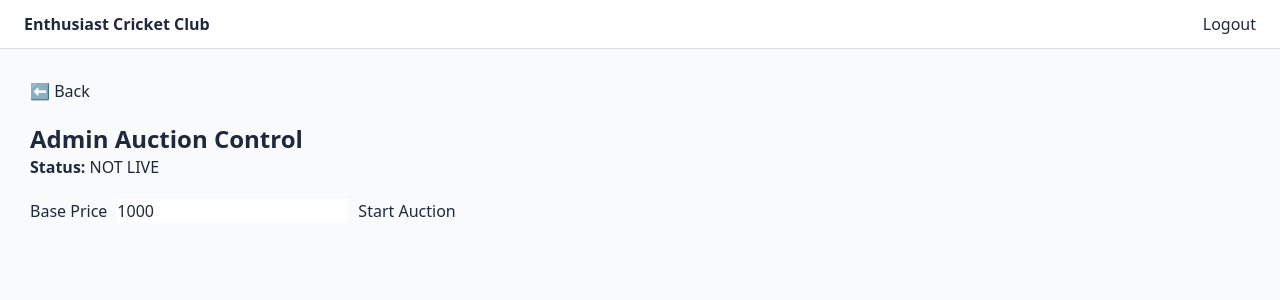
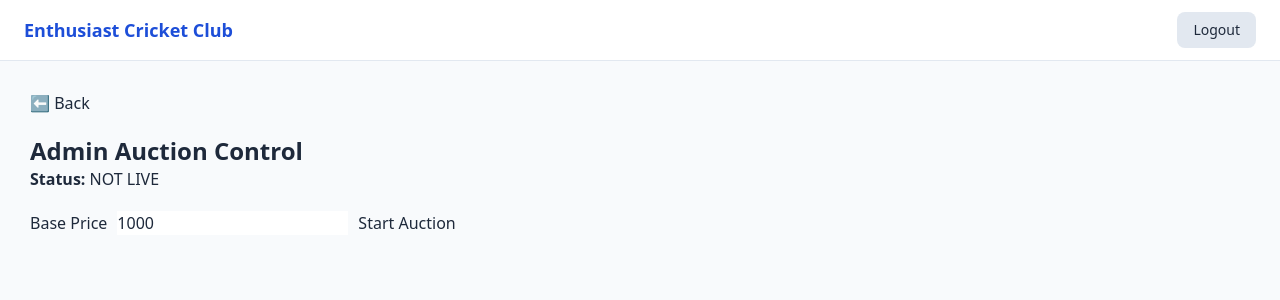
Before and after one commit to skppatil1997-stack/ecc-frontend, a Next.js app: page /admin/auction in a window 1280 px wide. Shown: the top 300 px of the page. Built offline with nearby package versions, Linux system fonts and the light colour scheme; no server answers.

Commit message:
New UI loading updated PageContainer

```diff
--- a/components/Navbar.js
+++ b/components/Navbar.js
@@ -14,7 +14,7 @@ export default function Navbar() {
     setName(localStorage.getItem("name"));
   }, []);
 
-  if (!mounted) return null; // 🚨 KEY FIX
+  if (!mounted) return null;
 
   const logout = () => {
     localStorage.clear();
@@ -22,51 +22,67 @@ export default function Navbar() {
   };
 
   return (
+    <header className="bg-white border-b border-slate-200">
+      <div className="max-w-7xl mx-auto px-6 py-3 flex items-center justify-between">
+        {/* LEFT – BRAND */}
         <div
-      style={{
-        padding: "12px 24px",
-        borderBottom: "1px solid #ddd",
-        display: "flex",
-        justifyContent: "space-between",
-        alignItems: "center",
-        background: "#fff"
-      }}
-    >
-      {/* LEFT */}
-      <strong
-        style={{ cursor: "pointer" }}
+          className="font-bold text-lg text-blue-700 cursor-pointer"
           onClick={() => router.push("/")}
         >
           Enthusiast Cricket Club
-      </strong>
+        </div>
 
-      {/* CENTER NAV */}
+        {/* CENTER – NAV */}
         {role === "admin" && (
-        <div style={{ display: "flex", gap: 15 }}>
-          <button onClick={() => router.push("/admin")}>Dashboard</button>
-          <button onClick={() => router.push("/admin/teams")}>
-            Manage Teams
-          </button>
-          <button onClick={() => router.push("/admin/players")}>
-            Auction Players
-          </button>
-          <button onClick={() => router.push("/admin/auction")}>
-            Auction Control
-          </button>
-        </div>
+          <nav className="flex gap-2">
+            <NavButton label="Dashboard" onClick={() => router.push("/admin")} />
+            <NavButton label="Teams" onClick={() => router.push("/admin/teams")} />
+            <NavButton label="Players" onClick={() => router.push("/admin/players")} />
+            <NavButton
+              label="Auction"
+              onClick={() => router.push("/admin/auction")}
+            />
+          </nav>
         )}
 
         {role === "player" && (
-        <button onClick={() => router.push("/auction")}>
-          Live Auction
-        </button>
+          <nav>
+            <NavButton
+              label="Live Auction"
+              onClick={() => router.push("/auction")}
+            />
+          </nav>
         )}
 
-      {/* RIGHT */}
-      <div>
-        {name && <span style={{ marginRight: 10 }}>Hi, {name}</span>}
-        <button onClick={logout}>Logout</button>
+        {/* RIGHT – USER */}
+        <div className="flex items-center gap-3">
+          {name && (
+            <span className="text-sm text-slate-600">
+              Hi, <strong>{name}</strong>
+            </span>
+          )}
+          <button
+            onClick={logout}
+            className="btn btn-secondary text-sm"
+          >
+            Logout
+          </button>
         </div>
       </div>
+    </header>
   );
 }
+
+/* =========================
+   NAV BUTTON
+   ========================= */
+function NavButton({ label, onClick }) {
+  return (
+    <button
+      onClick={onClick}
+      className="px-3 py-2 rounded-lg text-sm font-medium text-slate-700 hover:bg-blue-50 hover:text-blue-700 transition"
+    >
+      {label}
+    </button>
+  );
+}
--- /dev/null
+++ b/components/PageContainer.js
@@ -0,0 +1,13 @@
+export default function PageContainer({ title, children }) {
+  return (
+    <div className="page-container">
+      {title && (
+        <h2 className="mb-6 text-slate-900">
+          {title}
+        </h2>
+      )}
+
+      {children}
+    </div>
+  );
+}
```
Lines whose indentation alone changed are shown as unchanged.
